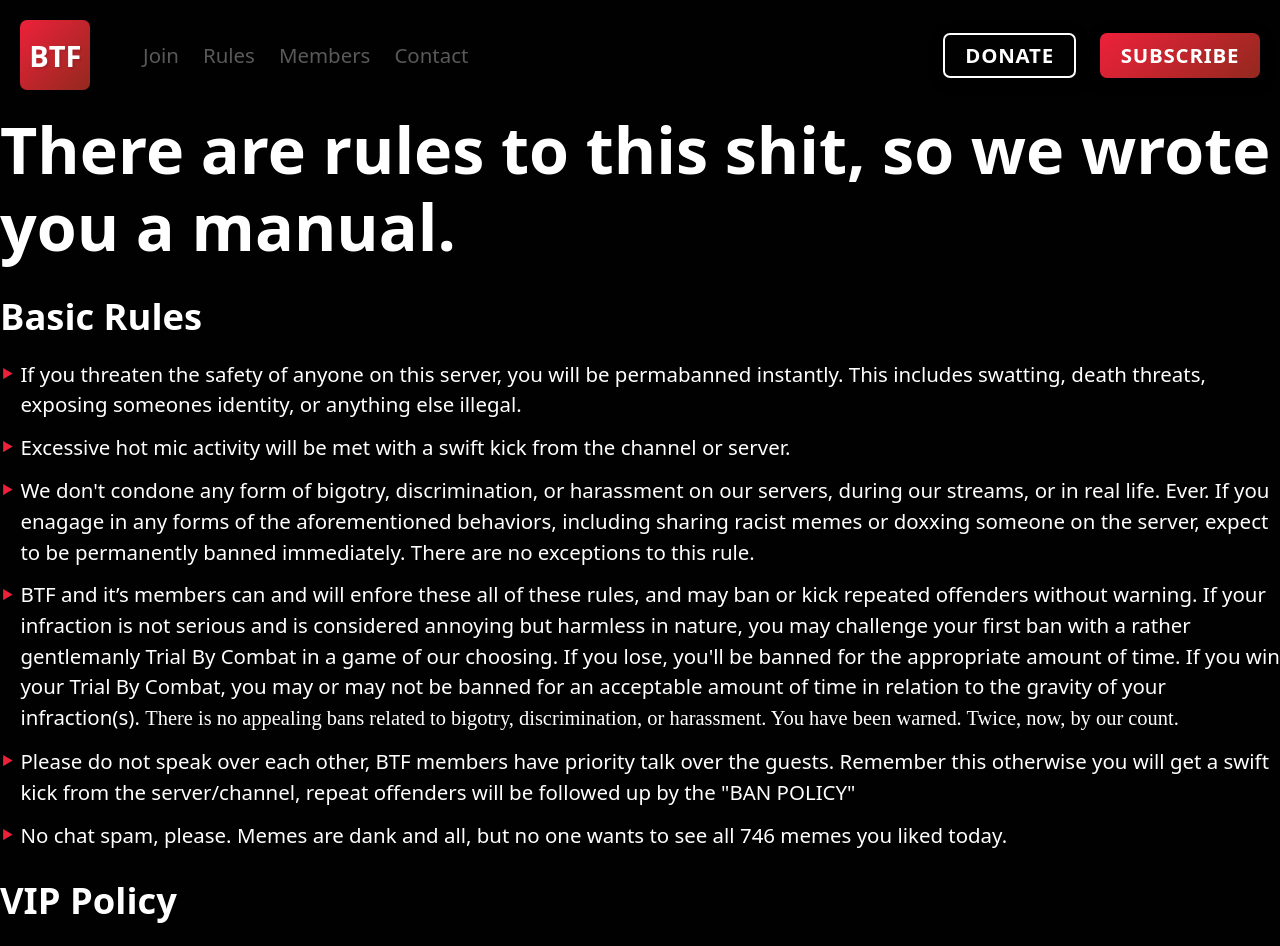
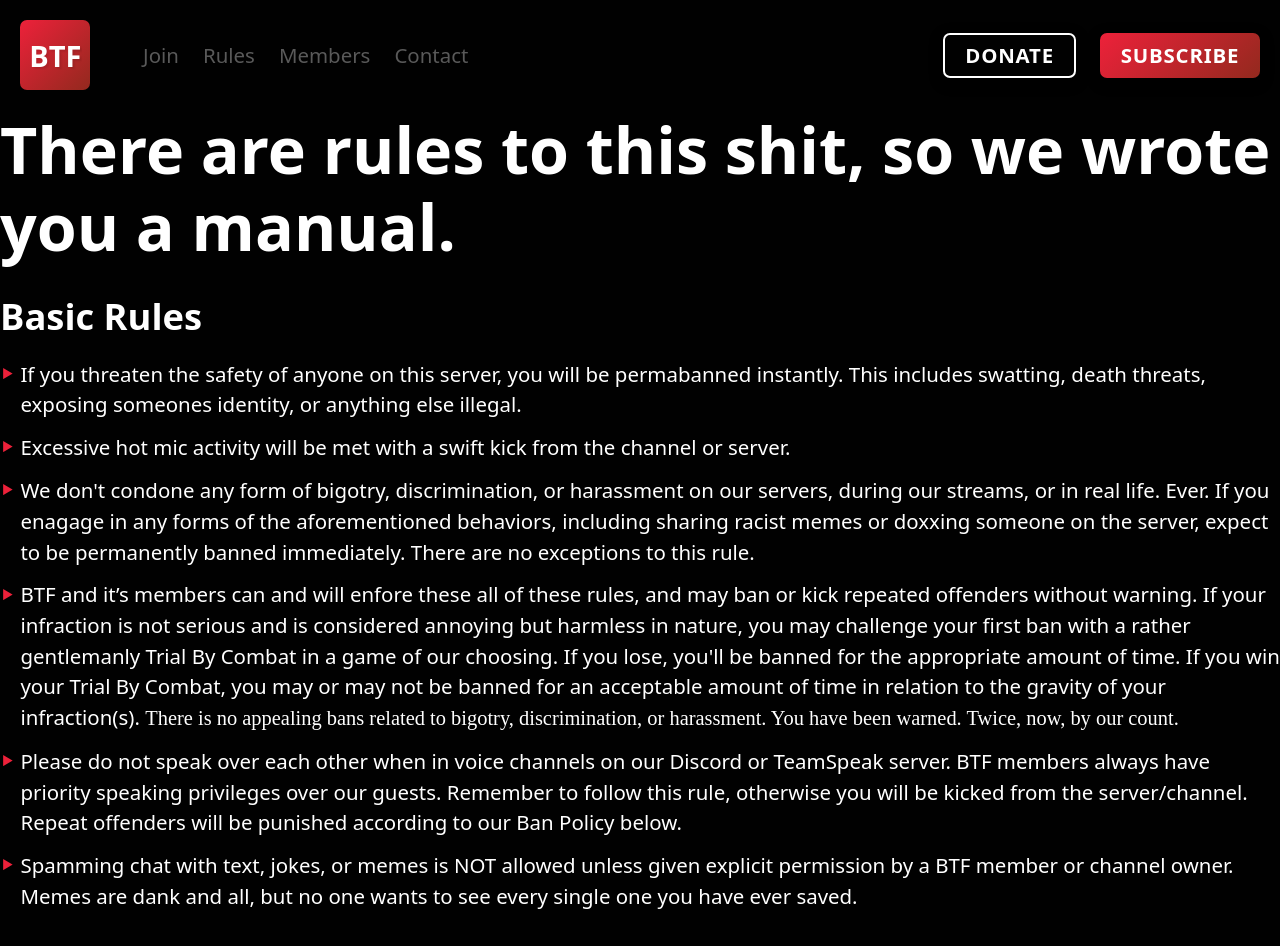
Before and after one commit to 0str1ch/btf, a Next.js app: page /rules in a window 1280 px wide. Shown: the top 946 px of the page. Built offline with nearby package versions, Linux system fonts and the light colour scheme.

Commit message:
content changes

```diff
--- a/pages/rules.js
+++ b/pages/rules.js
@@ -45,14 +45,17 @@ export default () => (
               </strong>
             </li>
             <li>
-              Please do not speak over each other, BTF members have priority
-              talk over the guests. Remember this otherwise you will get a swift
-              kick from the server/channel, repeat offenders will be followed up
-              by the "BAN POLICY"
+              Please do not speak over each other when in voice channels on our
+              Discord or TeamSpeak server. BTF members always have priority
+              speaking privileges over our guests. Remember to follow this rule,
+              otherwise you will be kicked from the server/channel. Repeat
+              offenders will be punished according to our Ban Policy below.
             </li>
             <li>
-              No chat spam, please. Memes are dank and all, but no one wants to
-              see all 746 memes you liked today.
+              Spamming chat with text, jokes, or memes is NOT allowed unless
+              given explicit permission by a BTF member or channel owner. Memes
+              are dank and all, but no one wants to see every single one you
+              have ever saved.
             </li>
           </ul>
 
```
